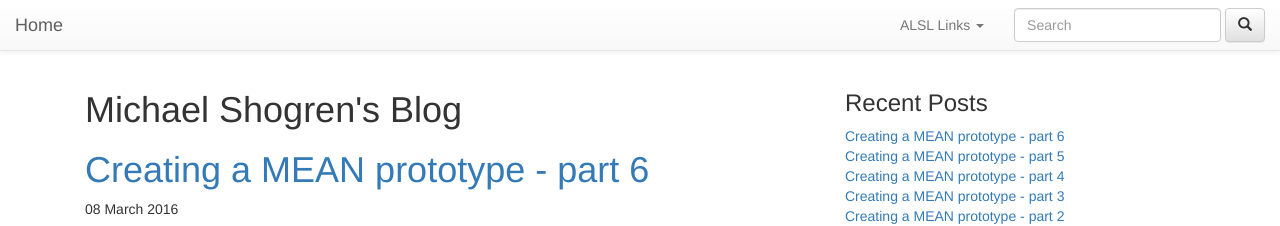
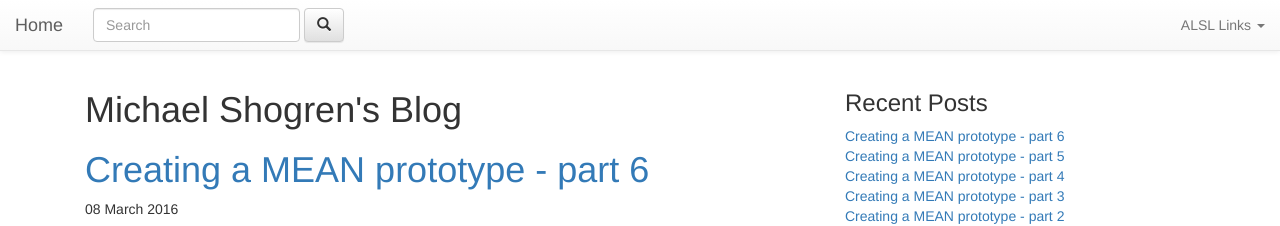
Before and after one commit to mshogren/mshogren.github.io, a Jekyll site: the page built from index.html, in a window 1280 px wide. Shown: the top 226 px of the page. Built offline with Jekyll 4.4.1, drawn with Linux system fonts in a browser that asks for light colours; nearby versions of some CDN libraries; the list of posts is cut into pages by our own code; comment, search, counter and statistics services are not loaded.

Commit message:
Fixing layout for mobile

```diff
--- a/_layouts/default.html
+++ b/_layouts/default.html
@@ -43,20 +43,20 @@
                     <span class="icon-bar"></span>
                 </button>
                 <a class="navbar-brand" href="/">Home</a>
+                <form action="get" id="search-form" class="navbar-form navbar-left" role="search">
+                    <div class="form-group">
+                        <input id="search-input" type="text" class="form-control" placeholder="Search">
+                    </div>
+                    <button type="submit" class="btn btn-default" aria-label="Search">
+                        <span class="glyphicon glyphicon-search" aria-hidden="true"></span>
+                    </button>
+                </form>
             </div>
 
             <!-- Collect the nav links, forms, and other content for toggling -->
             <div class="collapse navbar-collapse" id="bs-example-navbar-collapse-1">
                 <ul class="nav navbar-nav">
                 </ul>
-                <form action="get" id="search-form" class="navbar-form navbar-right" role="search">
-                    <div class="form-group">
-                        <input id="search-input" type="text" class="form-control" placeholder="Search">
-                    </div>
-                    <button type="button" class="btn btn-default" aria-label="Search">
-                        <span class="glyphicon glyphicon-search" aria-hidden="true"></span>
-                    </button>
-                </form>
                 <ul class="nav navbar-nav navbar-right">
                     <li class="dropdown">
                         <a href="#" class="dropdown-toggle" data-toggle="dropdown" role="button" aria-haspopup="true" aria-expanded="false">ALSL Links <span class="caret"></span></a>
```
